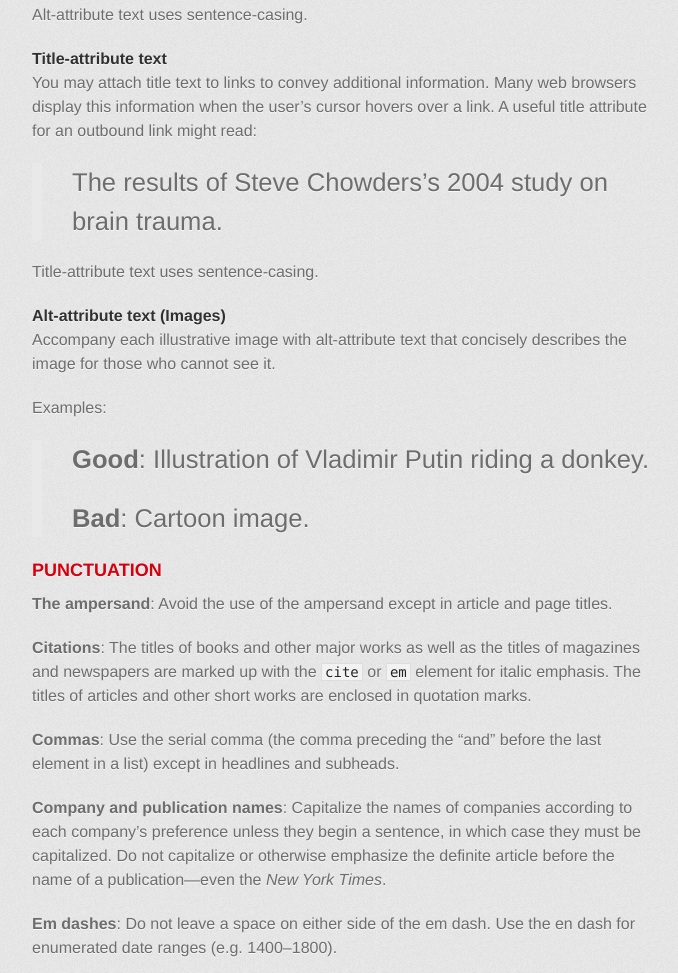
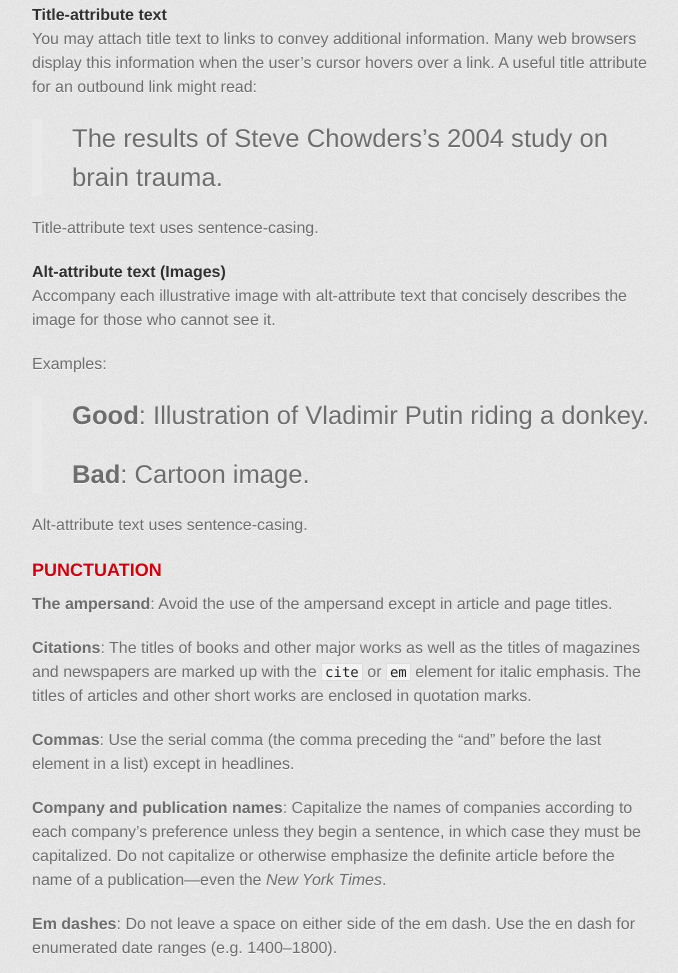
Before and after one commit to gitspace/style-guide, a plain HTML site: page index.html in a window 1280 px wide. Shown: the part 4045-5018 px from the top of the page, without its empty margins (298-976 px from the left). Drawn offline with Linux system fonts and the light colour scheme; a web font is replaced by a local one.

```diff
--- a/index.html
+++ b/index.html
@@ -168,8 +168,6 @@ Exception: if the first element is a prefix like pre-, post-, or anti-, or if th
 
 <p>Choose link text that concisely indicates the nature of the linked document. Do not link terminal punctuation. Prefer shorter links to long ones.</p>
 
-<p>Alt-attribute text uses sentence-casing.</p>
-
 <h4>
 <a name="title-attribute-text" class="anchor" href="#title-attribute-text"><span class="octicon octicon-link"></span></a>Title-attribute text</h4>
 
@@ -194,6 +192,8 @@ Exception: if the first element is a prefix like pre-, post-, or anti-, or if th
 <p><strong>Bad</strong>: Cartoon image.</p>
 </blockquote>
 
+<p>Alt-attribute text uses sentence-casing.</p>
+
 <h3>
 <a name="punctuation" class="anchor" href="#punctuation"><span class="octicon octicon-link"></span></a>PUNCTUATION</h3>
 
@@ -201,7 +201,7 @@ Exception: if the first element is a prefix like pre-, post-, or anti-, or if th
 
 <p><strong>Citations</strong>: The titles of books and other major works as well as the titles of magazines and newspapers are marked up with the <code>cite</code> or <code>em</code> element for italic emphasis. The titles of articles and other short works are enclosed in quotation marks.</p>
 
-<p><strong>Commas</strong>: Use the serial comma (the comma preceding the “and” before the last element in a list) except in headlines and subheads.</p>
+<p><strong>Commas</strong>: Use the serial comma (the comma preceding the “and” before the last element in a list) except in headlines.</p>
 
 <p><strong>Company and publication names</strong>: Capitalize the names of companies according to each company’s preference unless they begin a sentence, in which case they must be capitalized. Do not capitalize or otherwise emphasize the definite article before the name of a publication—even the <em>New York Times</em>.</p>
 
```
Also changed, not shown: params.json (+1 -1 lines).
